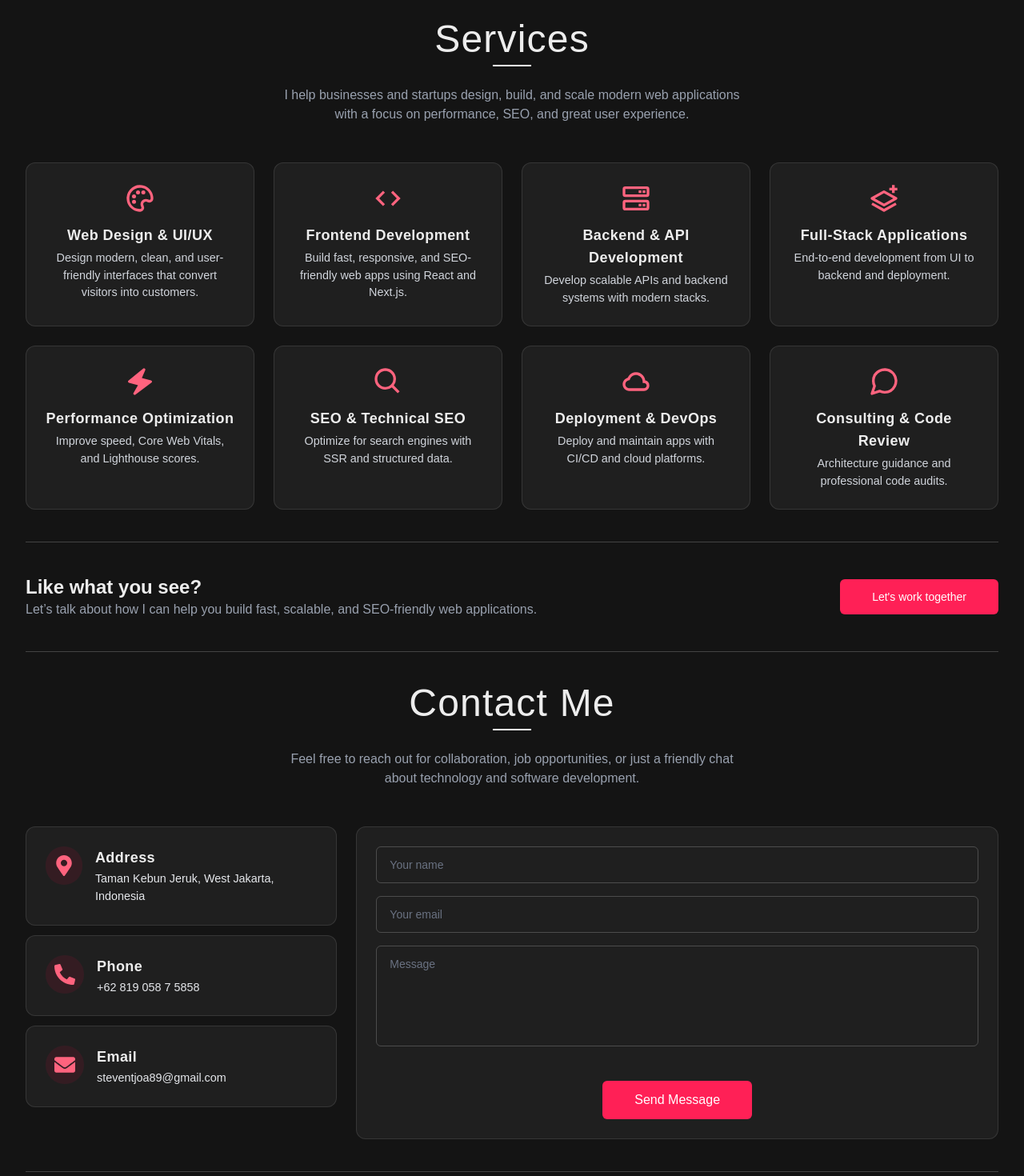
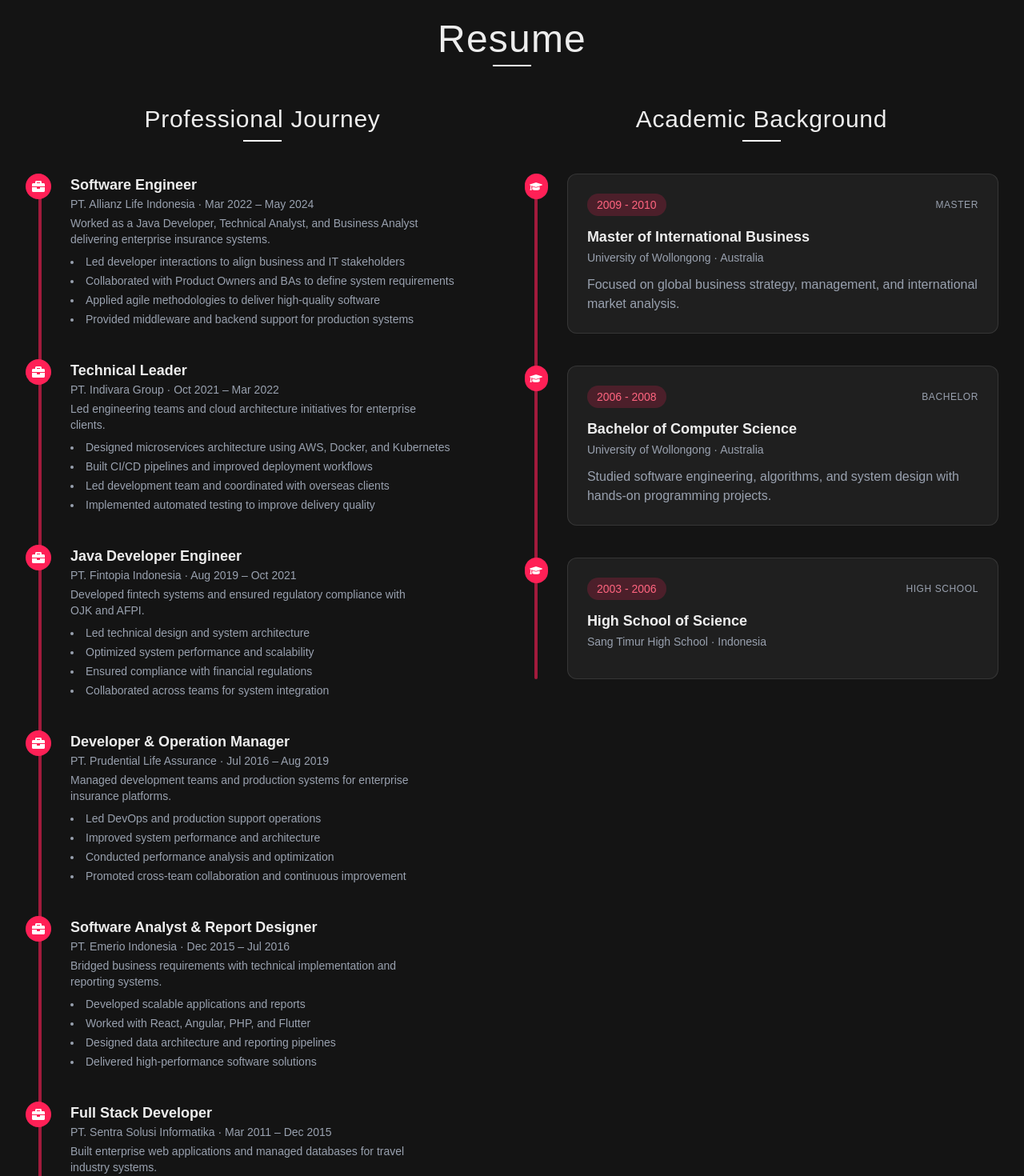
Before and after one commit to steventjoa89/resume, a Next.js app: page / in a window 1280 px wide. Shown: the part 40-1510 px from the top of the page at 80% size. Built offline with nearby package versions, Linux system fonts and the light colour scheme.

Commit message:
Resume section completed.

```diff
--- a/src/app/components/contact/ContactTile.tsx
+++ b/src/app/components/contact/ContactTile.tsx
@@ -1,4 +1,3 @@
-import React from "react";
 import { ContactTileData } from "./ContactSection";
 
 function ContactTile({ title, info, icon: Icon }: ContactTileData) {
--- /dev/null
+++ b/src/app/components/resume/AcademicTimeline.tsx
@@ -0,0 +1,53 @@
+import React from "react";
+import { AcademicBackground } from "./ResumeSection";
+import { FaGraduationCap } from "react-icons/fa";
+
+type Props = {
+  data: AcademicBackground[];
+};
+
+function AcademicTimeline({ data }: Props) {
+  return (
+    <div className="mt-10 relative max-w-2xl mx-auto">
+      {/* Timeline Line */}
+      <div className="absolute left-3 top-0 h-full w-1 bg-rose-500/60 rounded-full" />
+
+      <div className="space-y-10">
+        {data.map((item, index) => {
+          return (
+            <div key={index} className="flex items-start gap-6">
+              {/* Bullet Icon */}
+              <div className="relative z-10 flex items-center justify-center w-8 h-8 bg-rose-500 text-white rounded-full">
+                <FaGraduationCap className="w-4 h-4" />
+              </div>
+
+              {/* Content */}
+              <div className="w-full gap-4 p-6 bg-white/5 rounded-xl border border-white/10 hover:scale-105 transition-transform duration-300 space-y-3">
+                <div className="flex items-center justify-between">
+                  <div className="text-rose-400 text-sm px-3 py-1 bg-rose-500/20 rounded-full">
+                    {item.years[0]} - {item.years[1]}
+                  </div>
+                  <div className="uppercase text-gray-400 text-xs tracking-wider">
+                    {item.degree}
+                  </div>
+                </div>
+
+                <h4 className="font-semibold text-lg">
+                  {item.degree} of {item.field}
+                </h4>
+
+                <h5 className="-mt-2.5 text-sm text-gray-400">
+                  {item.university} · {item.country}
+                </h5>
+
+                <p className="text-gray-400">{item.description}</p>
+              </div>
+            </div>
+          );
+        })}
+      </div>
+    </div>
+  );
+}
+
+export default AcademicTimeline;
--- /dev/null
+++ b/src/app/components/resume/ProfessionalTimeline.tsx
@@ -0,0 +1,46 @@
+import React from "react";
+import { ProfessionalBackground } from "./ResumeSection";
+import { FaBriefcase } from "react-icons/fa";
+
+type Props = {
+  data: ProfessionalBackground[];
+};
+
+function ProfessionalTimeline({ data }: Props) {
+  return (
+    <div className="mt-10 relative max-w-2xl mx-auto">
+      <div className="absolute left-4 top-0 h-full w-1 bg-rose-500/60 rounded-full" />
+
+      <div className="space-y-10">
+        {data.map((item, i) => (
+          <div key={i} className="flex items-start gap-6">
+            <div className="relative z-10 flex items-center justify-center w-8 h-8 bg-rose-500 text-white rounded-full">
+              <FaBriefcase className="w-4 h-4" />
+            </div>
+
+            <div>
+              <h4 className="font-semibold text-lg">{item.position}</h4>
+              <p className="text-sm text-gray-400">
+                {item.company} · {item.years[0]} – {item.years[1]}
+              </p>
+
+              <p className="mt-1 text-sm text-gray-400 max-w-md">
+                {item.description}
+              </p>
+
+              {item.highlights && (
+                <ul className="mt-2 list-disc list-inside text-sm text-gray-400 space-y-1">
+                  {item.highlights.map((h, idx) => (
+                    <li key={idx}>{h}</li>
+                  ))}
+                </ul>
+              )}
+            </div>
+          </div>
+        ))}
+      </div>
+    </div>
+  );
+}
+
+export default ProfessionalTimeline;
--- /dev/null
+++ b/src/app/components/resume/ResumeSection.tsx
@@ -0,0 +1,172 @@
+import Container from "../Container";
+import AcademicTimeline from "./AcademicTimeline";
+import ProfessionalTimeline from "./ProfessionalTimeline";
+
+export type ProfessionalBackground = {
+  position: string;
+  company: string;
+  years: [string, string];
+  description: string;
+  highlights?: string[];
+};
+
+export type AcademicBackground = {
+  degree: string;
+  field: string;
+  university: string;
+  country: string;
+  years: [number, number];
+  description: string;
+};
+
+function ResumeTitle({ value }: { value: string }) {
+  return (
+    <h4 className="text-2xl lg:text-3xl tracking-wide font-extralight">
+      {value}
+    </h4>
+  );
+}
+
+function ResumeSection() {
+  const professionalBackgrounds: ProfessionalBackground[] = [
+    {
+      position: "Software Engineer",
+      company: "PT. Allianz Life Indonesia",
+      years: ["Mar 2022", "May 2024"],
+      description:
+        "Worked as a Java Developer, Technical Analyst, and Business Analyst delivering enterprise insurance systems.",
+      highlights: [
+        "Led developer interactions to align business and IT stakeholders",
+        "Collaborated with Product Owners and BAs to define system requirements",
+        "Applied agile methodologies to deliver high-quality software",
+        "Provided middleware and backend support for production systems",
+      ],
+    },
+    {
+      position: "Technical Leader",
+      company: "PT. Indivara Group",
+      years: ["Oct 2021", "Mar 2022"],
+      description:
+        "Led engineering teams and cloud architecture initiatives for enterprise clients.",
+      highlights: [
+        "Designed microservices architecture using AWS, Docker, and Kubernetes",
+        "Built CI/CD pipelines and improved deployment workflows",
+        "Led development team and coordinated with overseas clients",
+        "Implemented automated testing to improve delivery quality",
+      ],
+    },
+    {
+      position: "Java Developer Engineer",
+      company: "PT. Fintopia Indonesia",
+      years: ["Aug 2019", "Oct 2021"],
+      description:
+        "Developed fintech systems and ensured regulatory compliance with OJK and AFPI.",
+      highlights: [
+        "Led technical design and system architecture",
+        "Optimized system performance and scalability",
+        "Ensured compliance with financial regulations",
+        "Collaborated across teams for system integration",
+      ],
+    },
+    {
+      position: "Developer & Operation Manager",
+      company: "PT. Prudential Life Assurance",
+      years: ["Jul 2016", "Aug 2019"],
+      description:
+        "Managed development teams and production systems for enterprise insurance platforms.",
+      highlights: [
+        "Led DevOps and production support operations",
+        "Improved system performance and architecture",
+        "Conducted performance analysis and optimization",
+        "Promoted cross-team collaboration and continuous improvement",
+      ],
+    },
+    {
+      position: "Software Analyst & Report Designer",
+      company: "PT. Emerio Indonesia",
+      years: ["Dec 2015", "Jul 2016"],
+      description:
+        "Bridged business requirements with technical implementation and reporting systems.",
+      highlights: [
+        "Developed scalable applications and reports",
+        "Worked with React, Angular, PHP, and Flutter",
+        "Designed data architecture and reporting pipelines",
+        "Delivered high-performance software solutions",
+      ],
+    },
+    {
+      position: "Full Stack Developer",
+      company: "PT. Sentra Solusi Informatika",
+      years: ["Mar 2011", "Dec 2015"],
+      description:
+        "Built enterprise web applications and managed databases for travel industry systems.",
+      highlights: [
+        "Developed VB.NET and Laravel applications",
+        "Managed MySQL database performance and scalability",
+        "Created Crystal Reports and data visualizations",
+        "Delivered end-to-end enterprise solutions",
+      ],
+    },
+  ];
+
+  const academicBackgrounds: AcademicBackground[] = [
+    {
+      degree: "Master",
+      field: "International Business",
+      university: "University of Wollongong",
+      country: "Australia",
+      years: [2009, 2010],
+      description:
+        "Focused on global business strategy, management, and international market analysis.",
+    },
+    {
+      degree: "Bachelor",
+      field: "Computer Science",
+      university: "University of Wollongong",
+      country: "Australia",
+      years: [2006, 2008],
+      description:
+        "Studied software engineering, algorithms, and system design with hands-on programming projects.",
+    },
+    {
+      degree: "High School",
+      field: "Science",
+      university: "Sang Timur High School",
+      country: "Indonesia",
+      years: [2003, 2006],
+      description: "",
+    },
+  ];
+
+  return (
+    <Container id="resume-section">
+      <div className="flex flex-col items-center text-center">
+        <h3 className="text-4xl lg:text-5xl tracking-wide font-extralight">
+          Resume
+        </h3>
+        <div className="mx-auto mt-2 w-12 h-0.5 bg-white"></div>
+      </div>
+
+      <div className="mt-12 grid grid-cols-1 lg:grid-cols-2 gap-8">
+        <div>
+          <div className="flex flex-col items-center text-center">
+            <ResumeTitle value="Professional Journey" />
+            <div className="mx-auto mt-2 w-12 h-0.5 bg-white"></div>
+          </div>
+
+          <ProfessionalTimeline data={professionalBackgrounds} />
+        </div>
+        <div>
+          <div className="flex flex-col items-center text-center">
+            <ResumeTitle value="Academic Background" />
+            <div className="mx-auto mt-2 w-12 h-0.5 bg-white"></div>
+          </div>
+
+          <AcademicTimeline data={academicBackgrounds} />
+        </div>
+      </div>
+    </Container>
+  );
+}
+
+export default ResumeSection;
--- a/src/app/page.tsx
+++ b/src/app/page.tsx
@@ -1,11 +1,14 @@
 import ContactSection from "./components/contact/ContactSection";
 import CtaSection from "./components/cta/CtaSection";
 import Divider from "./components/Divider";
+import ResumeSection from "./components/resume/ResumeSection";
 import ServicesSection from "./components/services/ServicesSection";
 
 export default function Page() {
   return (
     <main>
+      <Divider />
+      <ResumeSection />
       <Divider />
       <ServicesSection />
       <Divider />
```
